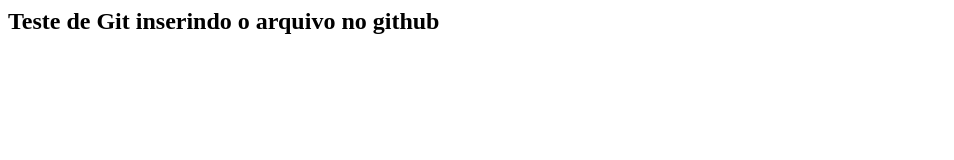
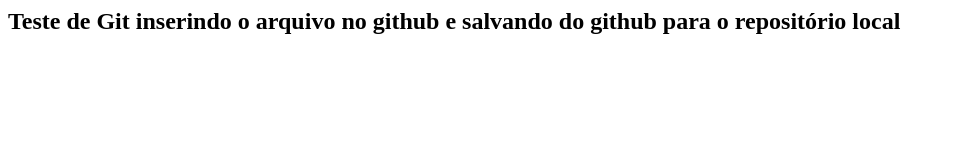
Before and after one commit to Luperson1979/CursoGit, a plain HTML site: page index.html in a window 1280 px wide. Shown: the whole page, without its empty margins (0-954 px from the left). Drawn offline with Linux system fonts and the light colour scheme.

Commit message:
Update index.html

```diff
--- a/index.html
+++ b/index.html
@@ -1 +1 @@
-<h2> Teste de Git inserindo o arquivo no github </h2>
+<h2> Teste de Git inserindo o arquivo no github e salvando do github para o repositório local </h2>
```
